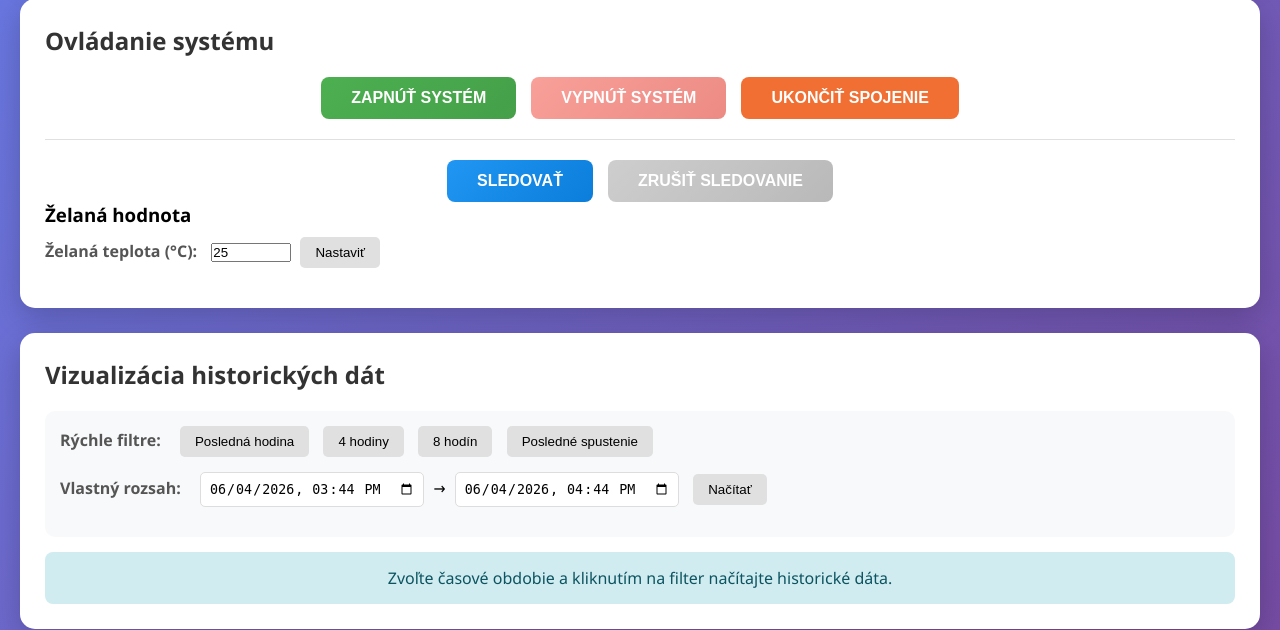
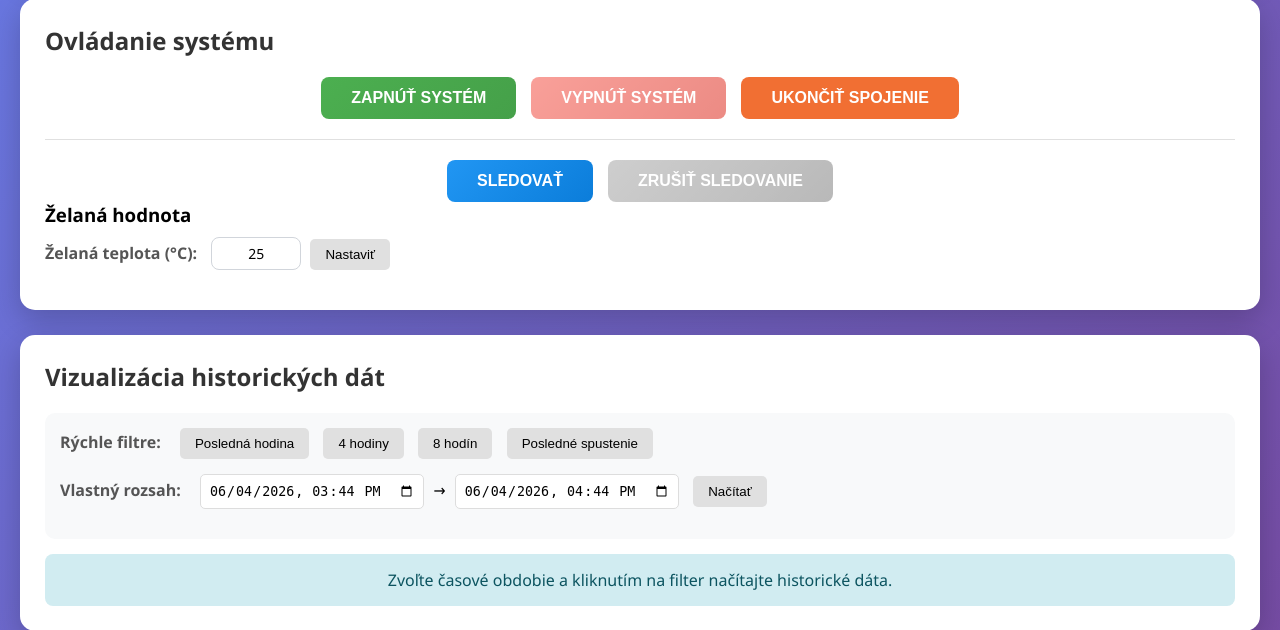
Before and after one commit to PatrikHorvath/poit, a Flask app: page / in a window 1280 px wide. Shown: the part 348-978 px from the top of the page. Run offline with Flask 3, Linux system fonts and the light colour scheme; parts of the project's set-up code (start-up, migrations or seed data) failed here and were passed over; some libraries are stand-ins or nearby versions.

Commit message:
Úprava grafiky tlačidiel. -Broke

```diff
--- a/flask/instances/static/style.css
+++ b/flask/instances/static/style.css
@@ -155,7 +155,7 @@ h2 {
 }
 
 .btn-light-danger:disabled {
-    background-color: rgb(245, 167, 115);
+    background-color: rgb(236, 156, 102);
     cursor: not-allowed;
 }
 
@@ -480,3 +480,36 @@ hr {
   background: #d1ecf1;
   color: #0c5460;
 }
+
+.setpoint-controls input[type="number"],
+#debug-pwm-input {
+    border-radius: 8px;
+    border: 1px solid #d1d5db;
+    padding: 6px 14px;
+    font-size: 14px;
+    font-family: inherit;
+    text-align: center;
+    outline: none;
+    background-color: #fff;
+    width: 90px;
+    transition: border-color 0.15s ease;
+    -moz-appearance: textfield;
+}
+
+.setpoint-controls input[type="number"]:hover,
+#debug-pwm-input:hover {
+    border-color: #9ca3af;
+}
+
+.setpoint-controls input[type="number"]:focus,
+#debug-pwm-input:focus {
+    border-color: #6b7280;
+}
+
+.setpoint-controls input[type="number"]::-webkit-outer-spin-button,
+.setpoint-controls input[type="number"]::-webkit-inner-spin-button,
+#debug-pwm-input::-webkit-outer-spin-button,
+#debug-pwm-input::-webkit-inner-spin-button {
+    -webkit-appearance: none;
+    margin: 0;
+}
--- a/flask/instances/templates/index.html
+++ b/flask/instances/templates/index.html
@@ -96,7 +96,6 @@
               max="50"
               step="0.1"
               value="25"
-              style="width: 80px"
             />
             <button class="btn-filter" onclick="sendSetpoint()">
               Nastaviť
@@ -117,7 +116,6 @@
               min="0"
               max="100"
               value="0"
-              style="width: 80px"
             />
             <button class="btn-filter" onclick="sendDebugPwm()">
               Nastaviť PWM
```
